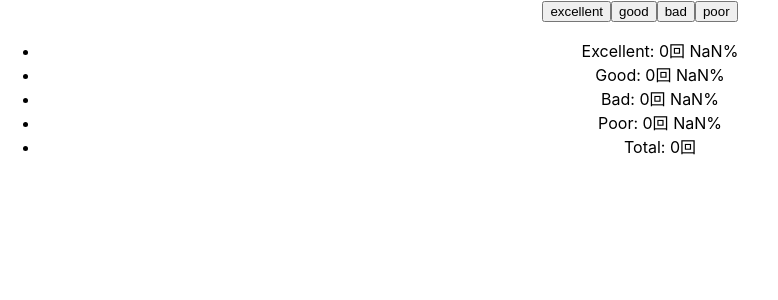
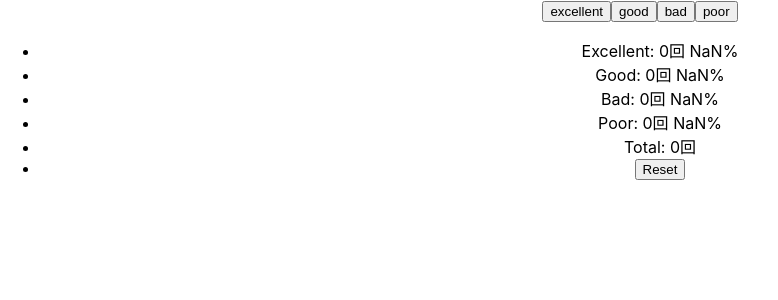
Before and after one commit to astatsuya/scout, a React (Create React App) app: page / in a window 1280 px wide. Shown: the top 300 px of the page, without its empty margins (0-778 px from the left). Built offline with nearby package versions, Linux system fonts and the light colour scheme.

Commit message:
Add resetbutton and delete extra function

```diff
--- a/src/App.js
+++ b/src/App.js
@@ -10,7 +10,6 @@ class App extends Component {
     super(props);
 
     this.state = {
-      name: "name",
       happening: []
     }
 
@@ -37,10 +36,10 @@ class App extends Component {
       <div className="App">
         <Form addHappening={this.addHappening} />
         <Result
-          name={this.state.name}
           happening={this.state.happening}
+          resetCurrentHappening={this.resetCurrentHappening}
         />
-        <PreviousResult happening={this.state.happening} resetCurrentHappening={this.resetCurrentHappening} />
+        <PreviousResult happening={this.state.happening} />
       </div>
     );
   }
--- a/src/components/PreviousResult.js
+++ b/src/components/PreviousResult.js
@@ -2,7 +2,7 @@ import React from 'react';
 
 const PreviousResult = (props) => {
   let lastRecord = props.happening.map((value, index) => {
-    return <li key={index}>{index + 1}回目の記録は{value}</li>
+    return <li key={index}>{index + 1}回目の記録は{value}</li>;
   })
 
   return(
--- a/src/components/Result.js
+++ b/src/components/Result.js
@@ -34,6 +34,9 @@ const Result = (props) => {
         <li>Bad: {AmountBad}回 {percentBad}</li>
         <li>Poor: {AmountPoor}回 {percentPoor}</li>
         <li>Total: {AmountHappening}回</li>
+        <li>
+          <button onClick={props.resetCurrentHappening}>Reset</button>
+        </li>
       </ul>
     </div>
   )
```
